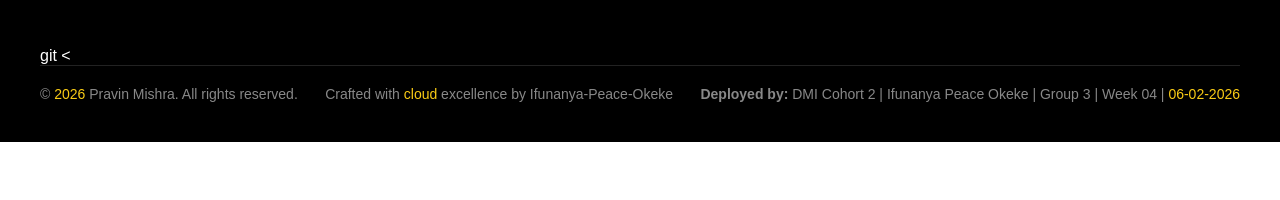
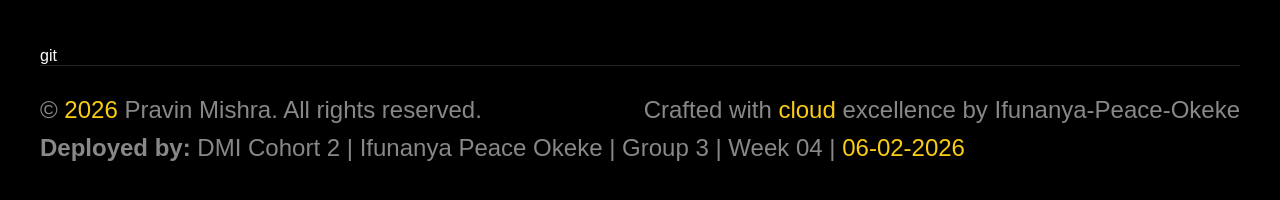
Before and after one commit to Peace-digitals/Pravin-Mishra-Portfolio-Template, a plain HTML site: page Pravin-Mishra-Portfolio-Template-main/index.html in a window 1280 px wide. Shown: the part 8255-8455 px from the top of the page. Before the commit the page ends 8397 px from the top, so only its background shows below. Drawn offline with Linux system fonts and the light colour scheme.

Commit message:
updated footer font size and padding

```diff
--- a/Pravin-Mishra-Portfolio-Template-main/index.html
+++ b/Pravin-Mishra-Portfolio-Template-main/index.html
@@ -599,33 +599,33 @@
       </div>git
 
       <!-- Bottom -->
-      <<div class="footer-bottom">
+      <div class="footer-bottom">
   <p>© <span id="year"></span> Pravin Mishra. All rights reserved.</p>
-  <p>Crafted with <span>cloud</span> excellence by Ifunanya-Peace-Okeke</p>
-  <p><strong>Deployed by:</strong> DMI Cohort 2 | Ifunanya Peace Okeke | Group 3 | Week 04 | <span id="deployDate"></span></p>
+  <p>Crafted with <span class="highlight">cloud</span> excellence by Ifunanya-Peace-Okeke</p>
+  <p class="deploy-line">
+    <strong>Deployed by:</strong> DMI Cohort 2 | Ifunanya Peace Okeke | Group 3 | Week 04 |
+    <span id="deployDate"></span>
+  </p>
 </div>
 
 <script>
-  // Wait until the page is fully loaded
-  document.addEventListener("DOMContentLoaded", function() {
-    const today = new Date();
+document.addEventListener("DOMContentLoaded", function () {
+  const today = new Date();
 
-    // Update copyright year
-    const yearSpan = document.getElementById("year");
-    if (yearSpan) yearSpan.textContent = today.getFullYear();
+  // Auto year
+  document.getElementById("year").textContent = today.getFullYear();
 
-    // Update deployment date in DD-MM-YYYY format
-    const deploySpan = document.getElementById("deployDate");
-    if (deploySpan) {
-      const day = String(today.getDate()).padStart(2, '0');
-      const month = String(today.getMonth() + 1).padStart(2, '0');
-      const year = today.getFullYear();
-      deploySpan.textContent = `${day}-${month}-${year}`;
-    }
-  });
+  // Auto deploy date (DD-MM-YYYY)
+  const day = String(today.getDate()).padStart(2, "0");
+  const month = String(today.getMonth() + 1).padStart(2, "0");
+  const year = today.getFullYear();
+
+  document.getElementById("deployDate").textContent = `${day}-${month}-${year}`;
+});
 </script>
 
-
+</body>
+</html>
 
     </div>
   </footer>
--- a/Pravin-Mishra-Portfolio-Template-main/style.css
+++ b/Pravin-Mishra-Portfolio-Template-main/style.css
@@ -1119,13 +1119,13 @@ section {
 /* Bottom */
 .footer-bottom {
   border-top: 1px solid #222;
-  padding-top: 20px;
+  padding-top: 30px;
   display: flex;
   justify-content: space-between;
   flex-wrap: wrap;
   gap: 10px;
   color: #888;
-  font-size: 14px;
+  font-size: 24px;
 }
 
 .footer-bottom span {
```
Also changed, not shown: 1 other file.
